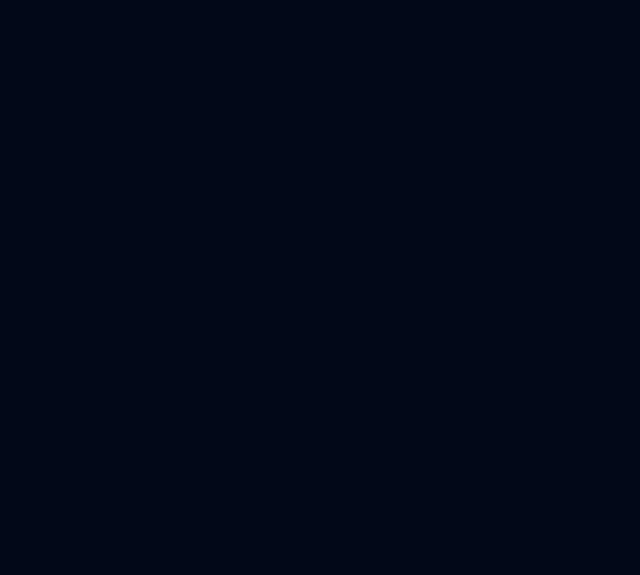
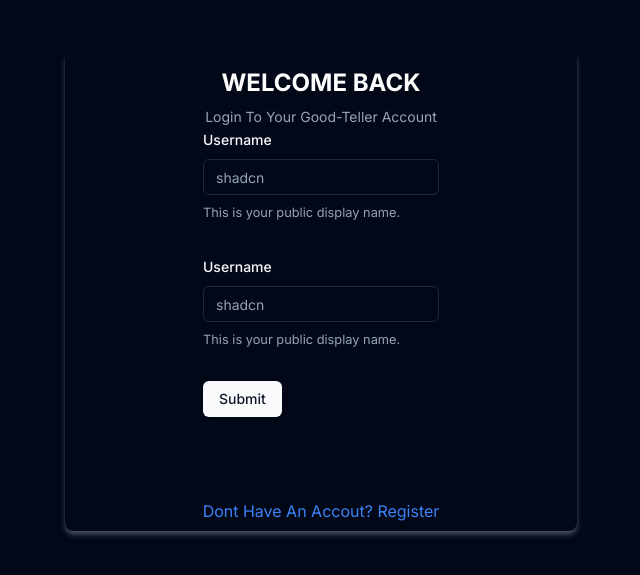
Before and after one commit to AbielLabs/good-teller, a Next.js app in the folder client/: page /sign-in in a window 1280 px wide. Shown: the part 109-684 px from the top of the page, without its empty margins (319-959 px from the left). Built offline with nearby package versions, Linux system fonts and the light colour scheme.

Commit message:
build auth layout and form

```diff
--- a/client/app/(auth)/sign-in/page.tsx
+++ b/client/app/(auth)/sign-in/page.tsx
@@ -1,10 +1,11 @@
+import AuthForm from '@/components/AuthForm'
 import React from 'react'
 
 const SignIn = () => {
   return (
-    <div>
-
-    </div>
+    <div className="flex items-center justify-center w-screen h-screen">
+    <AuthForm type="sign-in" />
+  </div>
   )
 }
 
--- a/client/app/(auth)/sign-up/page.tsx
+++ b/client/app/(auth)/sign-up/page.tsx
@@ -1,11 +1,12 @@
-import React from 'react'
+import AuthForm from "@/components/AuthForm";
+import React from "react";
 
 const Signup = () => {
   return (
-    <div>
+    <div className="flex items-center justify-center w-screen h-screen">
+      <AuthForm type="sign-up" />
+    </div>
+  );
+};
 
-    </div>
-  )
-}
-
-export default Signup
+export default Signup;
--- a/client/app/(site)/paid/page.tsx
+++ b/client/app/(site)/paid/page.tsx
@@ -7,7 +7,7 @@
       <ResizableHandle withHandle />
       {/* second part */}
       <ResizablePanel order={2} id="2" defaultSize={400}>
-        <div className="min-h-screen">paid</div>
+        <div className="min-h-screen px-2 py-2">paid</div>
       </ResizablePanel>
       <ResizableHandle withHandle />
 
--- /dev/null
+++ b/client/components/AuthForm.tsx
@@ -0,0 +1,130 @@
+"use client";
+
+import { z } from "zod";
+
+import React from "react";
+import { zodResolver } from "@hookform/resolvers/zod";
+import { useForm } from "react-hook-form";
+import Link from "next/link";
+
+import { Button } from "@/components/ui/button";
+import {
+  Form,
+  FormControl,
+  FormDescription,
+  FormField,
+  FormItem,
+  FormLabel,
+  FormMessage,
+} from "@/components/ui/form";
+import { Input } from "@/components/ui/input";
+
+interface AuthFormProps {
+  type: "sign-in" | "sign-up";
+}
+
+const formSchema = z.object({
+  username: z.string().min(2).max(50),
+});
+
+const AuthForm = ({ type }: AuthFormProps) => {
+  const form = useForm<z.infer<typeof formSchema>>({
+    resolver: zodResolver(formSchema),
+    defaultValues: {
+      username: "",
+    },
+  });
+
+  function onSubmit(values: z.infer<typeof formSchema>) {
+    // Do something with the form values.
+    // ✅ This will be type-safe and validated.
+    console.log(values);
+  }
+
+  return (
+    <div className="w-[40%] min-h-[60%]  shadow-md rounded-lg shadow-gray-600 flex flex-col px-3 py-2 items-center">
+      <div className="headers">
+        {type === "sign-in" ? (
+          <div>
+            <h1 className="font-bold text-white  text-center text-2xl uppercase leading-loose   ">
+              Welcome Back
+            </h1>
+            <p className="text-gray-400 capitalize text-sm">
+              Login to your good-teller Account
+            </p>
+          </div>
+        ) : (
+          <div>
+            <h1 className="font-bold text-white  text-center text-2xl uppercase leading-loose   ">
+              Register Your Company
+            </h1>
+            <p className="text-gray-400 capitalize text-sm">
+              Join us at good-teller where finance is made easy.
+            </p>
+          </div>
+        )}
+      </div>
+      <div className="flex-1">
+        <Form {...form}>
+          <form
+            onSubmit={form.handleSubmit(onSubmit)}
+            className="space-y-8 w-full"
+          >
+            <FormField
+              control={form.control}
+              name="username"
+              render={({ field }) => (
+                <FormItem className="w-full">
+                  <FormLabel className="w-full">Username</FormLabel>
+                  <FormControl className="w-full">
+                    <Input placeholder="shadcn" {...field} />
+                  </FormControl>
+                  <FormDescription>
+                    This is your public display name.
+                  </FormDescription>
+                  <FormMessage />
+                </FormItem>
+              )}
+            />
+            <FormField
+              control={form.control}
+              name="username"
+              render={({ field }) => (
+                <FormItem className="w-full">
+                  <FormLabel className="w-full">Username</FormLabel>
+                  <FormControl className="w-full">
+                    <Input placeholder="shadcn" {...field} />
+                  </FormControl>
+                  <FormDescription>
+                    This is your public display name.
+                  </FormDescription>
+                  <FormMessage />
+                </FormItem>
+              )}
+            />
+            <Button type="submit">Submit</Button>
+          </form>
+        </Form>
+      </div>
+      <div className="headers">
+        {type === "sign-in" ? (
+          <Link
+            className="text-center text-blue-500 capitalize"
+            href={"/sign-up"}
+          >
+            Dont have an accout? register
+          </Link>
+        ) : (
+          <Link
+            className="text-center text-blue-500 capitalize"
+            href={"/sign-in"}
+          >
+            Already have an account? login{" "}
+          </Link>
+        )}
+      </div>
+    </div>
+  );
+};
+
+export default AuthForm;
--- /dev/null
+++ b/client/components/ui/form.tsx
@@ -0,0 +1,176 @@
+import * as React from "react"
+import * as LabelPrimitive from "@radix-ui/react-label"
+import { Slot } from "@radix-ui/react-slot"
+import {
+  Controller,
+  ControllerProps,
+  FieldPath,
+  FieldValues,
+  FormProvider,
+  useFormContext,
+} from "react-hook-form"
+
+import { cn } from "@/lib/utils"
+import { Label } from "@/components/ui/label"
+
+const Form = FormProvider
+
+type FormFieldContextValue<
+  TFieldValues extends FieldValues = FieldValues,
+  TName extends FieldPath<TFieldValues> = FieldPath<TFieldValues>
+> = {
+  name: TName
+}
+
+const FormFieldContext = React.createContext<FormFieldContextValue>(
+  {} as FormFieldContextValue
+)
+
+const FormField = <
+  TFieldValues extends FieldValues = FieldValues,
+  TName extends FieldPath<TFieldValues> = FieldPath<TFieldValues>
+>({
+  ...props
+}: ControllerProps<TFieldValues, TName>) => {
+  return (
+    <FormFieldContext.Provider value={{ name: props.name }}>
+      <Controller {...props} />
+    </FormFieldContext.Provider>
+  )
+}
+
+const useFormField = () => {
+  const fieldContext = React.useContext(FormFieldContext)
+  const itemContext = React.useContext(FormItemContext)
+  const { getFieldState, formState } = useFormContext()
+
+  const fieldState = getFieldState(fieldContext.name, formState)
+
+  if (!fieldContext) {
+    throw new Error("useFormField should be used within <FormField>")
+  }
+
+  const { id } = itemContext
+
+  return {
+    id,
+    name: fieldContext.name,
+    formItemId: `${id}-form-item`,
+    formDescriptionId: `${id}-form-item-description`,
+    formMessageId: `${id}-form-item-message`,
+    ...fieldState,
+  }
+}
+
+type FormItemContextValue = {
+  id: string
+}
+
+const FormItemContext = React.createContext<FormItemContextValue>(
+  {} as FormItemContextValue
+)
+
+const FormItem = React.forwardRef<
+  HTMLDivElement,
+  React.HTMLAttributes<HTMLDivElement>
+>(({ className, ...props }, ref) => {
+  const id = React.useId()
+
+  return (
+    <FormItemContext.Provider value={{ id }}>
+      <div ref={ref} className={cn("space-y-2", className)} {...props} />
+    </FormItemContext.Provider>
+  )
+})
+FormItem.displayName = "FormItem"
+
+const FormLabel = React.forwardRef<
+  React.ElementRef<typeof LabelPrimitive.Root>,
+  React.ComponentPropsWithoutRef<typeof LabelPrimitive.Root>
+>(({ className, ...props }, ref) => {
+  const { error, formItemId } = useFormField()
+
+  return (
+    <Label
+      ref={ref}
+      className={cn(error && "text-destructive", className)}
+      htmlFor={formItemId}
+      {...props}
+    />
+  )
+})
+FormLabel.displayName = "FormLabel"
+
+const FormControl = React.forwardRef<
+  React.ElementRef<typeof Slot>,
+  React.ComponentPropsWithoutRef<typeof Slot>
+>(({ ...props }, ref) => {
+  const { error, formItemId, formDescriptionId, formMessageId } = useFormField()
+
+  return (
+    <Slot
+      ref={ref}
+      id={formItemId}
+      aria-describedby={
+        !error
+          ? `${formDescriptionId}`
+          : `${formDescriptionId} ${formMessageId}`
+      }
+      aria-invalid={!!error}
+      {...props}
+    />
+  )
+})
+FormControl.displayName = "FormControl"
+
+const FormDescription = React.forwardRef<
+  HTMLParagraphElement,
+  React.HTMLAttributes<HTMLParagraphElement>
+>(({ className, ...props }, ref) => {
+  const { formDescriptionId } = useFormField()
+
+  return (
+    <p
+      ref={ref}
+      id={formDescriptionId}
+      className={cn("text-[0.8rem] text-muted-foreground", className)}
+      {...props}
+    />
+  )
+})
+FormDescription.displayName = "FormDescription"
+
+const FormMessage = React.forwardRef<
+  HTMLParagraphElement,
+  React.HTMLAttributes<HTMLParagraphElement>
+>(({ className, children, ...props }, ref) => {
+  const { error, formMessageId } = useFormField()
+  const body = error ? String(error?.message) : children
+
+  if (!body) {
+    return null
+  }
+
+  return (
+    <p
+      ref={ref}
+      id={formMessageId}
+      className={cn("text-[0.8rem] font-medium text-destructive", className)}
+      {...props}
+    >
+      {body}
+    </p>
+  )
+})
+FormMessage.displayName = "FormMessage"
+
+export {
+  useFormField,
+  Form,
+  FormItem,
+  FormLabel,
+  FormControl,
+  FormDescription,
+  FormMessage,
+  FormField,
+}
--- a/client/package.json
+++ b/client/package.json
@@ -9,6 +9,7 @@
     "lint": "next lint"
   },
   "dependencies": {
+    "@hookform/resolvers": "^3.4.0",
     "@radix-ui/react-avatar": "^1.0.4",
     "@radix-ui/react-dropdown-menu": "^2.0.6",
     "@radix-ui/react-icons": "^1.3.0",
@@ -32,9 +33,11 @@
     "react": "^18",
     "react-day-picker": "^8.10.1",
     "react-dom": "^18",
+    "react-hook-form": "^7.51.4",
     "react-resizable-panels": "^2.0.19",
     "tailwind-merge": "^2.3.0",
-    "tailwindcss-animate": "^1.0.7"
+    "tailwindcss-animate": "^1.0.7",
+    "zod": "^3.23.8"
   },
   "devDependencies": {
     "@types/node": "^20",
```
Also changed, not shown: 1 other file (tests, documents, lock files or other folders).
